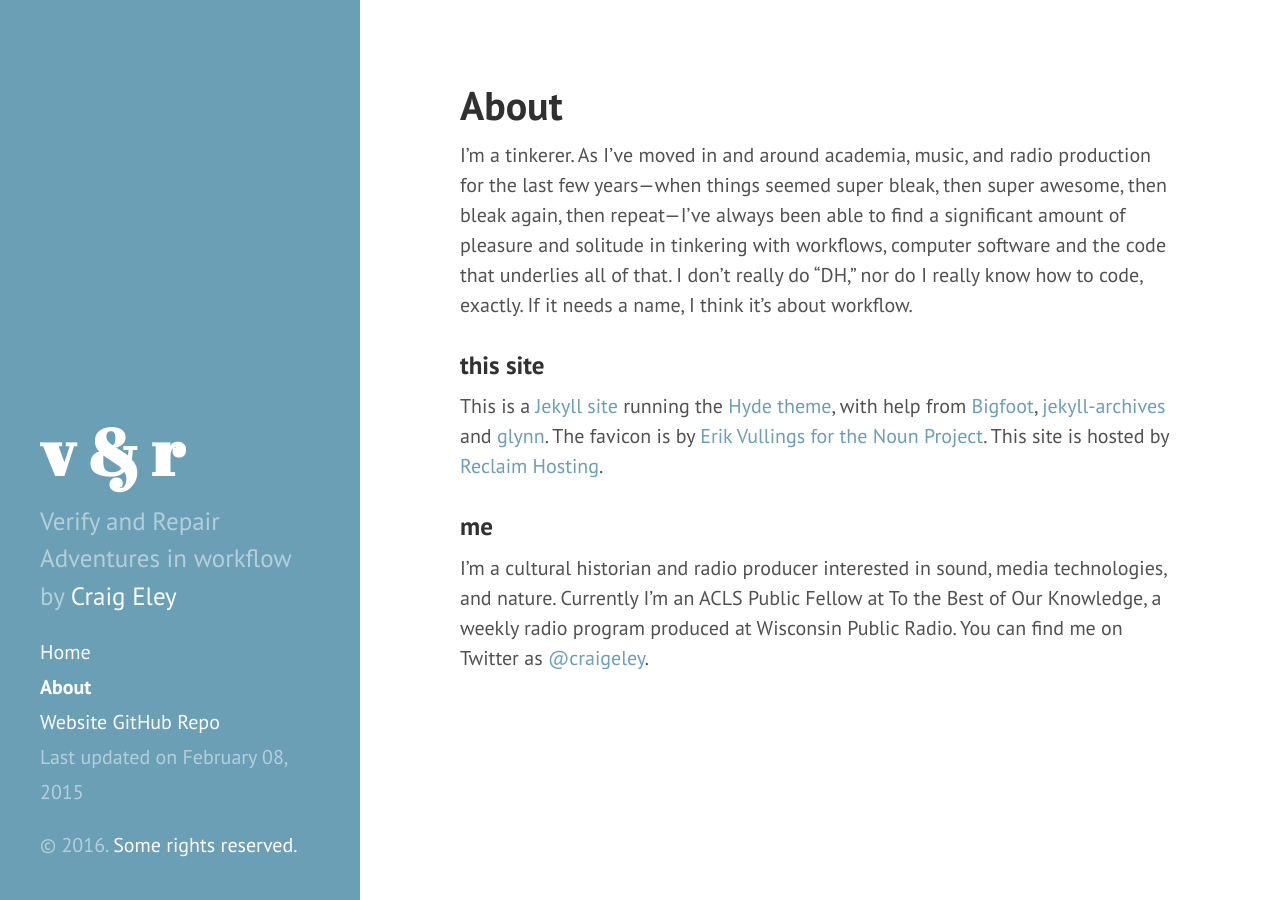
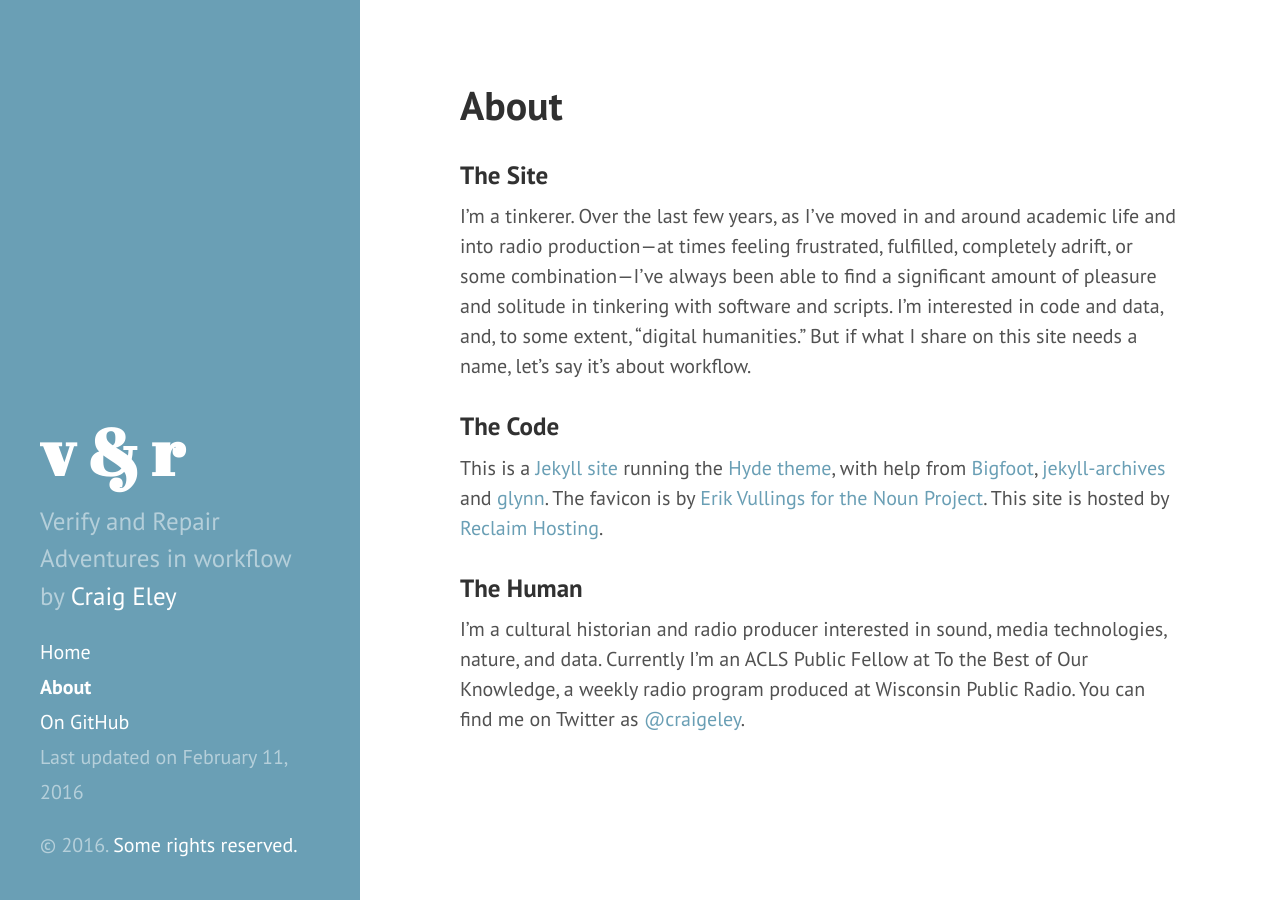
Before and after one commit to craigeley/verifyandrepair, a Jekyll site: the page built from about.md, in a window 1280 px wide. Built offline with Jekyll 4.4.1, drawn with Linux system fonts in a browser that asks for light colours.

```diff
--- a/_includes/sidebar.html
+++ b/_includes/sidebar.html
@@ -26,7 +26,7 @@
         {% endif %}
       {% endfor %}
 
-      <a class="sidebar-nav-item" href="{{ site.github.repo }}">Website GitHub Repo</a>
+      <a class="sidebar-nav-item" href="{{ site.github.repo }}">On GitHub</a>
       <span class="sidebar-nav-item">Last updated on {{ site.posts[0].date | date: '%B %d, %Y' }}</span>
     </nav>
 
--- a/about.md
+++ b/about.md
@@ -3,11 +3,11 @@ layout: page
 title: About
 ---
 
-I’m a tinkerer. As I’ve moved in and around academia, music, and radio production for the last few years—when things seemed super bleak, then super awesome, then bleak again, then repeat—I’ve always been able to find a significant amount of pleasure and solitude in tinkering with workflows, computer software and the code that underlies all of that.
-I don’t really do “DH,” nor do I really know how to code, exactly. If it needs a name, I think it’s about workflow.
+### The Site
+I’m a tinkerer. Over the last few years, as I've moved in and around academic life and into radio production—at times feeling frustrated, fulfilled, completely adrift, or some combination—I've always been able to find a significant amount of pleasure and solitude in tinkering with software and scripts. I'm interested in code and data, and, to some extent, "digital humanities." But if what I share on this site needs a name, let's say it's about workflow.
 
-### this site
+### The Code
 This is a [Jekyll site](http://jekyllrb.com) running the [Hyde theme](http://hyde.getpoole.com), with help from [Bigfoot](http://www.bigfootjs.com), [jekyll-archives](https://github.com/jekyll/jekyll-archives) and [glynn](https://github.com/dmathieu/glynn). The favicon is by [Erik Vullings for the Noun Project](https://thenounproject.com/term/radio-tower/24070/). This site is hosted by [Reclaim Hosting](https://reclaimhosting.com).
 
-### me
-I'm a cultural historian and radio producer interested in sound, media technologies, and nature. Currently I'm an ACLS Public Fellow at To the Best of Our Knowledge, a weekly radio program produced at Wisconsin Public Radio. You can find me on Twitter as [@craigeley](https://twitter.com/craigeley).
+### The Human
+I'm a cultural historian and radio producer interested in sound, media technologies, nature, and data. Currently I'm an ACLS Public Fellow at To the Best of Our Knowledge, a weekly radio program produced at Wisconsin Public Radio. You can find me on Twitter as [@craigeley](https://twitter.com/craigeley).
```
Also changed, not shown: _posts/2016-02-11-lifelogging-with-reporter-and-airtable.md (added, +60 -0 lines).
